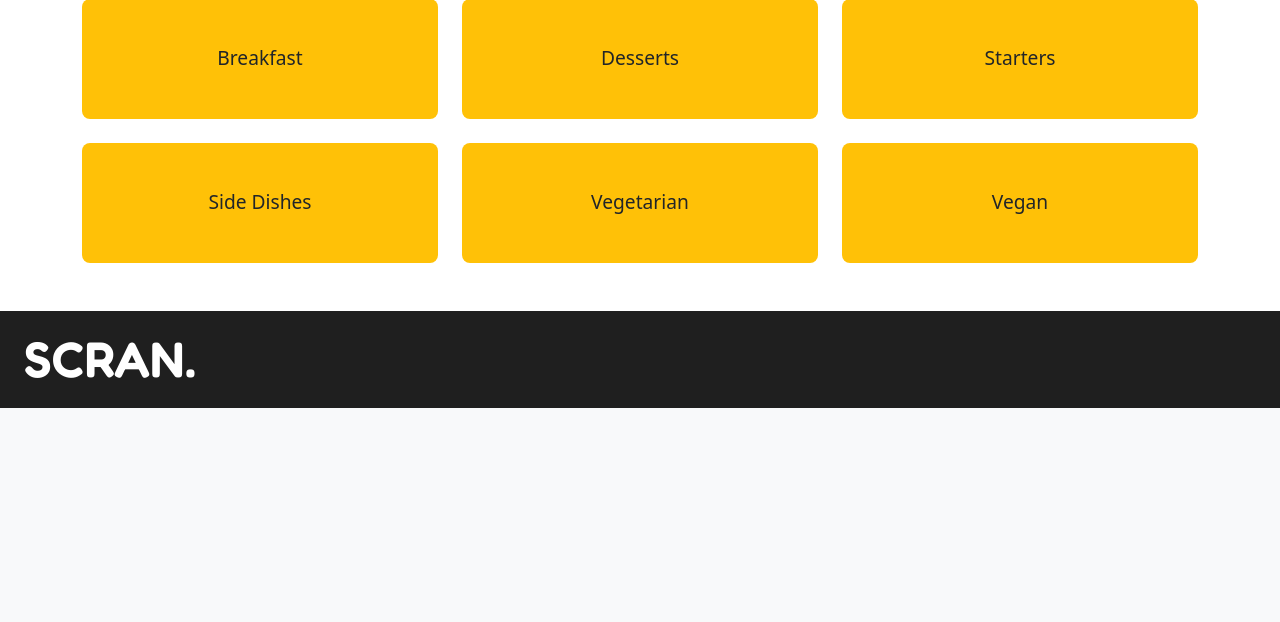
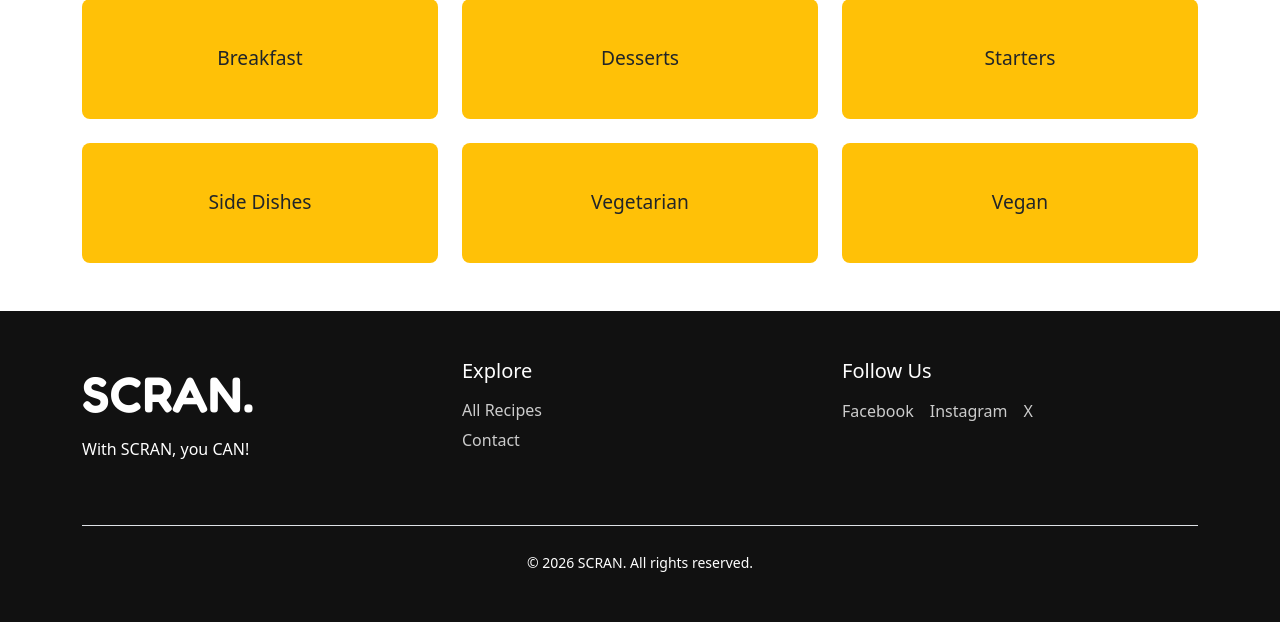
Before and after one commit to josiepollard/Scran, a PHP site: page / in a window 1280 px wide. Shown: the part 731-1353 px from the top of the page. Before the commit the page ends 1139 px from the top, so only its background shows below. Run offline with PHP 8.4, Linux system fonts and the light colour scheme.

Commit message:
footer update & contact page

```diff
--- a/includes/footer.html
+++ b/includes/footer.html
@@ -1,12 +1,44 @@
-<!-- We will reuse throughout the website-->
-<nav class="navbar navbar-expand-lg navbar-dark scran-nav sticky-top">
-  <div class="container-fluid px-3 px-lg-4">
+<!-- FOOTER START -->
+<footer class="scran-footer text-white mt-5">
 
-    <div class="navbar-brand">
-        <span class="scran-logo">SCRAN.</span>
+  <div class="container py-5">
+
+    <div class="row">
+
+      <!-- BRAND -->
+      <div class="col-md-4 mb-4">
+        <h4 class="scran-logo">SCRAN.</h4>
+        <p>With SCRAN, you CAN!</p>
+      </div>
+
+      <!-- LINKS -->
+      <div class="col-md-4 mb-4">
+        <h5>Explore</h5>
+        <ul class="list-unstyled">
+          <li><a href="recipes.php" class="footer-link">All Recipes</a></li>
+          <li><a href="contact.php" class="footer-link">Contact</a></li>
+        </ul>
+      </div>
+
+      <!-- SOCIAL -->
+      <div class="col-md-4 mb-4">
+        <h5>Follow Us</h5>
+
+        <div class="d-flex gap-3 mt-3">
+          <a href="https://www.facebook.com/" class="social-link">Facebook</a>
+          <a href="https://www.instagram.com/" class="social-link">Instagram</a>
+          <a href="https://x.com/" class="social-link">X</a>
+        </div>
+      </div>
+
     </div>
 
-
+    <!-- BOTTOM -->
+    <div class="text-center pt-4 border-top mt-4">
+      <small>© 2026 SCRAN. All rights reserved.</small>
+    </div>
 
   </div>
-</nav>
+
+</footer>
+<!-- FOOTER END -->
--- a/index.php
+++ b/index.php
@@ -131,9 +131,6 @@
 
 
 
-<!-- scrandom  -->
-
-
 
 
 <!-- FOOTER START -->
--- a/styles/index.css
+++ b/styles/index.css
@@ -68,7 +68,36 @@
 }
 
 
+/* Footer styling */
+.scran-footer {
+  background: #111;
+}
 
+.footer-link {
+  color: #ccc;
+  text-decoration: none;
+  display: block;
+  margin-bottom: 6px;
+  transition: 0.2s;
+}
+
+.footer-link:hover {
+  color: #ffc107;
+}
+
+.social-link {
+  color: #ccc;
+  text-decoration: none;
+  transition: 0.2s;
+}
+
+.social-link:hover {
+  color: #ffc107;
+}
+
+.scran-footer h5 {
+  margin-bottom: 15px;
+}
 
 
 /* Mobile */
```
Also changed, not shown: contact.php (added, +46 -0 lines), styles/contact.css (added, +34 -0 lines), images/contact-banner.png (added).
